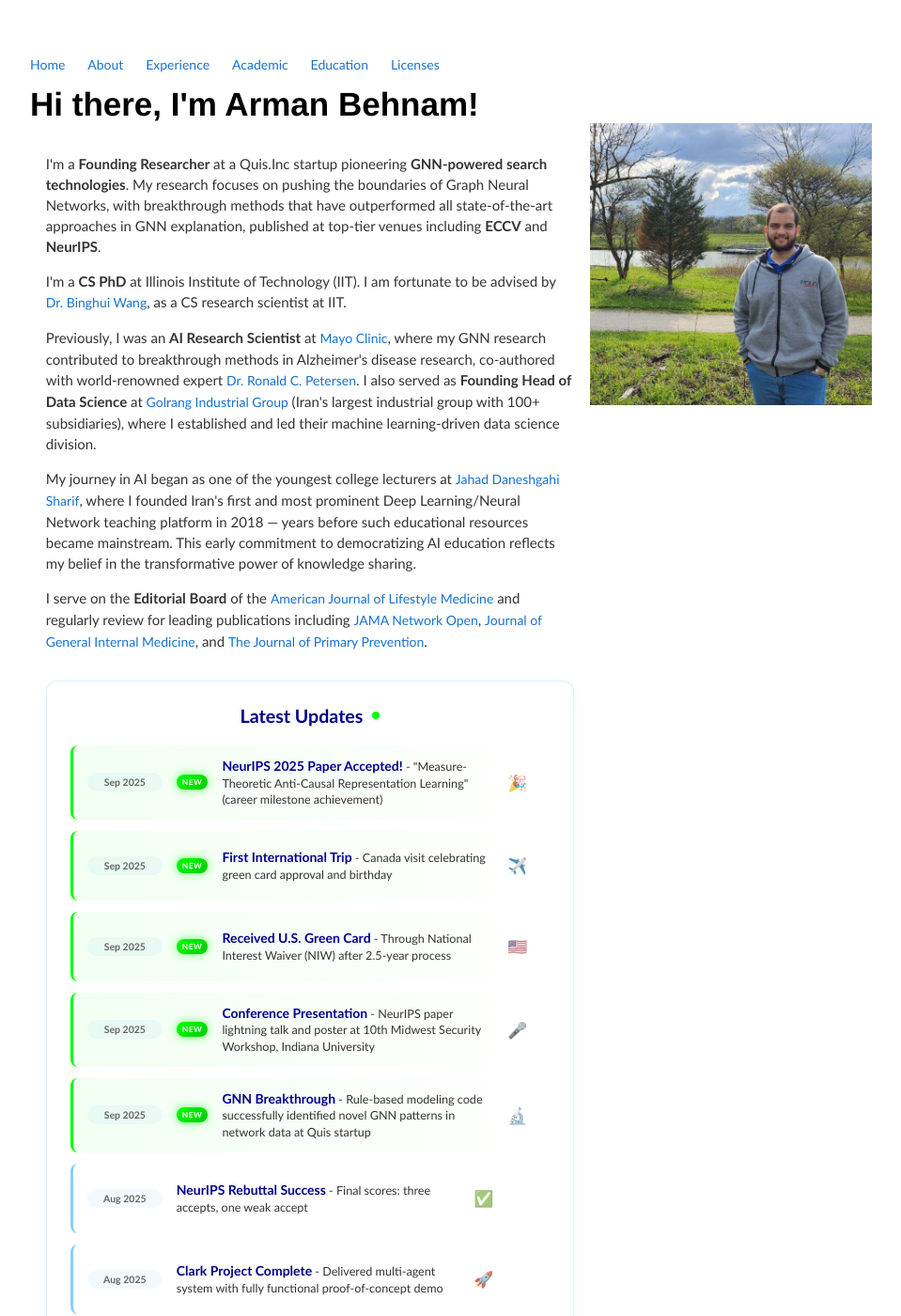
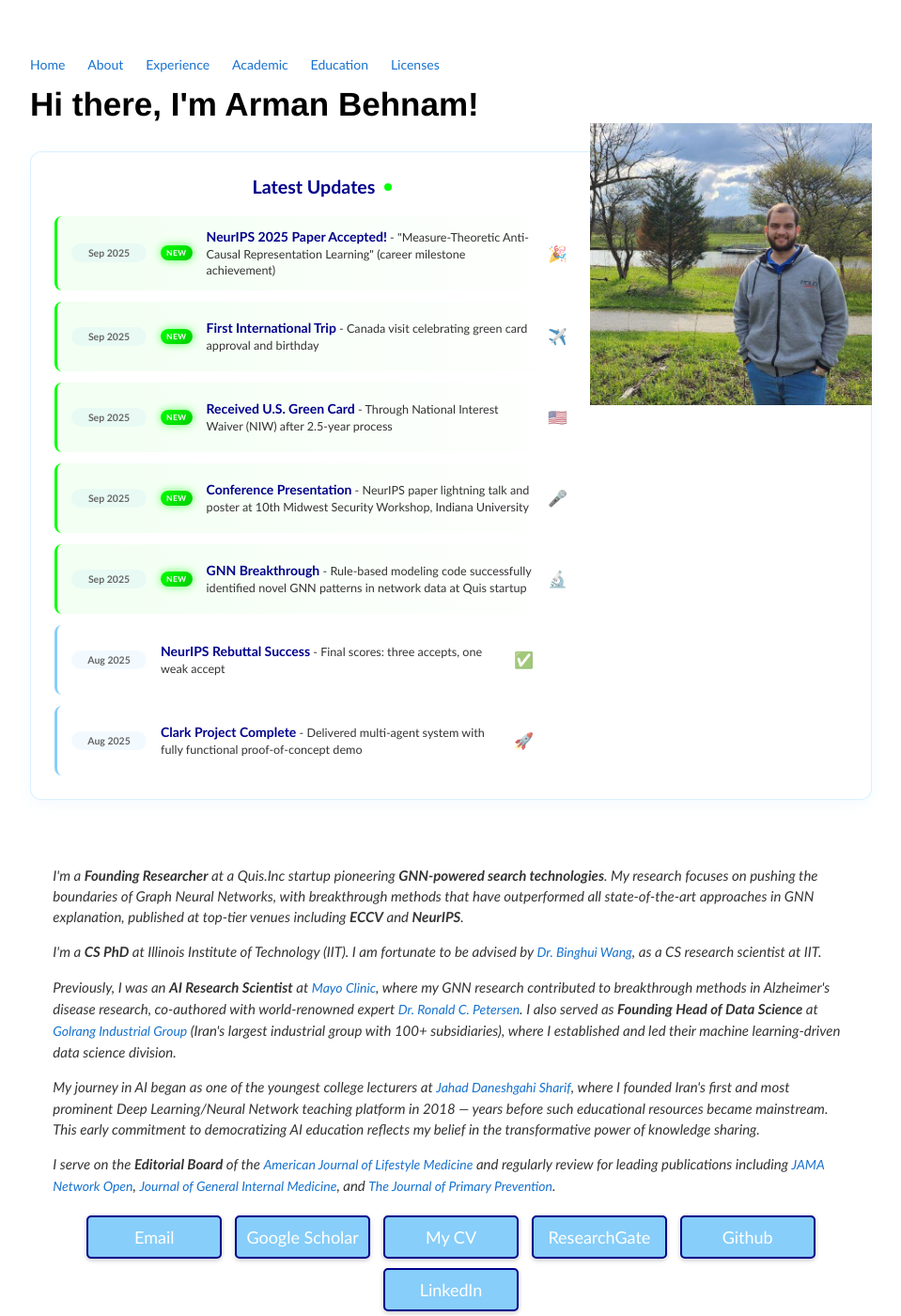
Before and after one commit to ArmanBehnam/ArmanBehnam.github.io, a Jekyll site: the page built from index.html, in a window 1280 px wide and 1400 px high. Shown: the whole window at 94% size, without its empty margins (160-1119 px from the left). Built offline with Jekyll 4.4.1, drawn with Linux system fonts in a browser that asks for light colours; part of the change alters nothing that is shown.

Commit message:
Add dynamic updates section4

```diff
--- a/index.html
+++ b/index.html
@@ -112,22 +112,6 @@ margin-top: 0;
 </head>
 <body>
 <img src="images/photo_2023-04-30_13-46-43.jpg" style="float:right;" width="300px">
-
-	<table>
-    <tbody>
-        <tr style="padding:0px">
-            <td style="padding:2.5%;width:63%;vertical-align:middle">
-
-                <p>I'm a <b>Founding Researcher</b> at a Quis.Inc startup pioneering <b>GNN-powered search technologies</b>. My research focuses on pushing the boundaries of Graph Neural Networks, with breakthrough methods that have outperformed all state-of-the-art approaches in GNN explanation, published at top-tier venues including <b>ECCV</b> and <b>NeurIPS</b>.</p>
-
-				<p>I'm a <b>CS PhD</b> at Illinois Institute of Technology (IIT). I am fortunate to be advised by <a href="http://wangbinghui.net/">Dr. Binghui Wang</a>, as a CS research scientist at IIT.
-
-                <p>Previously, I was an <b>AI Research Scientist</b> at <a href="https://www.mayoclinic.org/">Mayo Clinic</a>, where my GNN research contributed to breakthrough methods in Alzheimer's disease research, co-authored with world-renowned expert <a href="#">Dr. Ronald C. Petersen</a>. I also served as <b>Founding Head of Data Science</b> at <a href="#">Golrang Industrial Group</a> (Iran's largest industrial group with 100+ subsidiaries), where I established and led their machine learning-driven data science division.</p>
-
-                <p>My journey in AI began as one of the youngest college lecturers at <a href="#">Jahad Daneshgahi Sharif</a>, where I founded Iran's first and most prominent Deep Learning/Neural Network teaching platform in 2018 — years before such educational resources became mainstream. This early commitment to democratizing AI education reflects my belief in the transformative power of knowledge sharing.</p>
-
-                <p>I serve on the <b>Editorial Board</b> of the <a href="https://journals.sagepub.com/editorial-board/AJL">American Journal of Lifestyle Medicine</a> and regularly review for leading publications including <a href="https://jamanetwork.com/journals/jamanetworkopen/">JAMA Network Open</a>, <a href="https://www.springer.com/journal/11606/">Journal of General Internal Medicine</a>, and <a href="https://www.springer.com/journal/10935/">The Journal of Primary Prevention</a>.</p>
-
 
 
 <div class="updates-section">
@@ -347,6 +331,26 @@ margin-top: 0;
 </style>
 
 
+	<table>
+    <tbody>
+        <tr style="padding:0px">
+            <td style="padding:2.5%;width:63%;vertical-align:middle">
+
+                <p><em>I'm a <b>Founding Researcher</b> at a Quis.Inc startup pioneering <b>GNN-powered search technologies</b>. My research focuses on pushing the boundaries of Graph Neural Networks, with breakthrough methods that have outperformed all state-of-the-art approaches in GNN explanation, published at top-tier venues including <b>ECCV</b> and <b>NeurIPS</b>.</em></p>
+
+				<p><em>I'm a <b>CS PhD</b> at Illinois Institute of Technology (IIT). I am fortunate to be advised by <a href="http://wangbinghui.net/">Dr. Binghui Wang</a>, as a CS research scientist at IIT.</em></p>
+
+                <p><em>Previously, I was an <b>AI Research Scientist</b> at <a href="https://www.mayoclinic.org/">Mayo Clinic</a>, where my GNN research contributed to breakthrough methods in Alzheimer's disease research, co-authored with world-renowned expert <a href="#">Dr. Ronald C. Petersen</a>. I also served as <b>Founding Head of Data Science</b> at <a href="#">Golrang Industrial Group</a> (Iran's largest industrial group with 100+ subsidiaries), where I established and led their machine learning-driven data science division.</em></p>
+
+                <p><em>My journey in AI began as one of the youngest college lecturers at <a href="#">Jahad Daneshgahi Sharif</a>, where I founded Iran's first and most prominent Deep Learning/Neural Network teaching platform in 2018 — years before such educational resources became mainstream. This early commitment to democratizing AI education reflects my belief in the transformative power of knowledge sharing.</em></p>
+
+                <p><em>I serve on the <b>Editorial Board</b> of the <a href="https://journals.sagepub.com/editorial-board/AJL">American Journal of Lifestyle Medicine</a> and regularly review for leading publications including <a href="https://jamanetwork.com/journals/jamanetworkopen/">JAMA Network Open</a>, <a href="https://www.springer.com/journal/11606/">Journal of General Internal Medicine</a>, and <a href="https://www.springer.com/journal/10935/">The Journal of Primary Prevention</a>.</em></p>
+
+
+
+
+
+
 
 
                 <p style="text-align: center">
@@ -370,10 +374,10 @@ margin-top: 0;
           <td style="width:100%;vertical-align:middle">
             <heading>Research</heading>
             <p>
-             	I am broadly interested in redefining <b>causal Machine Learning</b> (The knowledge of cause and effect for learning) to artificial intelligence as a backbone for theoretical computer science.
+             	<em>I am broadly interested in redefining <b>causal Machine Learning</b> (The knowledge of cause and effect for learning) to artificial intelligence as a backbone for theoretical computer science.
 		I am also applying my new algorithms and frameworks on real-world datasets to explore the information within images, graphs, social networks, and protein chains.
 		More  technically, I am now working on <b>causal representation learning for language models</b>.
-            </p>
+            </em></p>
           </td>
         </tr>
     </tbody></table>
@@ -639,7 +643,7 @@ margin-top: 0;
      </tbody></table>
 <br>
 <h1>What am I doing right now?</h1>
-  <p>I've been focusing on moving forward strongly and improving myself this fall, working on my ideas, and doing research to solve the ultimate <strong>Generalized Causal Representation Learning</strong> for mixed domains with structure agnostic approach.</p>
+  <p><em>I've been focusing on moving forward strongly and improving myself this fall, working on my ideas, and doing research to solve the ultimate <strong>Generalized Causal Representation Learning</strong> for mixed domains with structure agnostic approach.</em></p>
   <h2 class="book-heading">The series I am watching</h2>
   <div class="book-content">
 <!-- 	<p><a href="https://www.imdb.com/title/tt1586680/">Shameless, TV Series, 2011–2021,</a></p> -->
```
